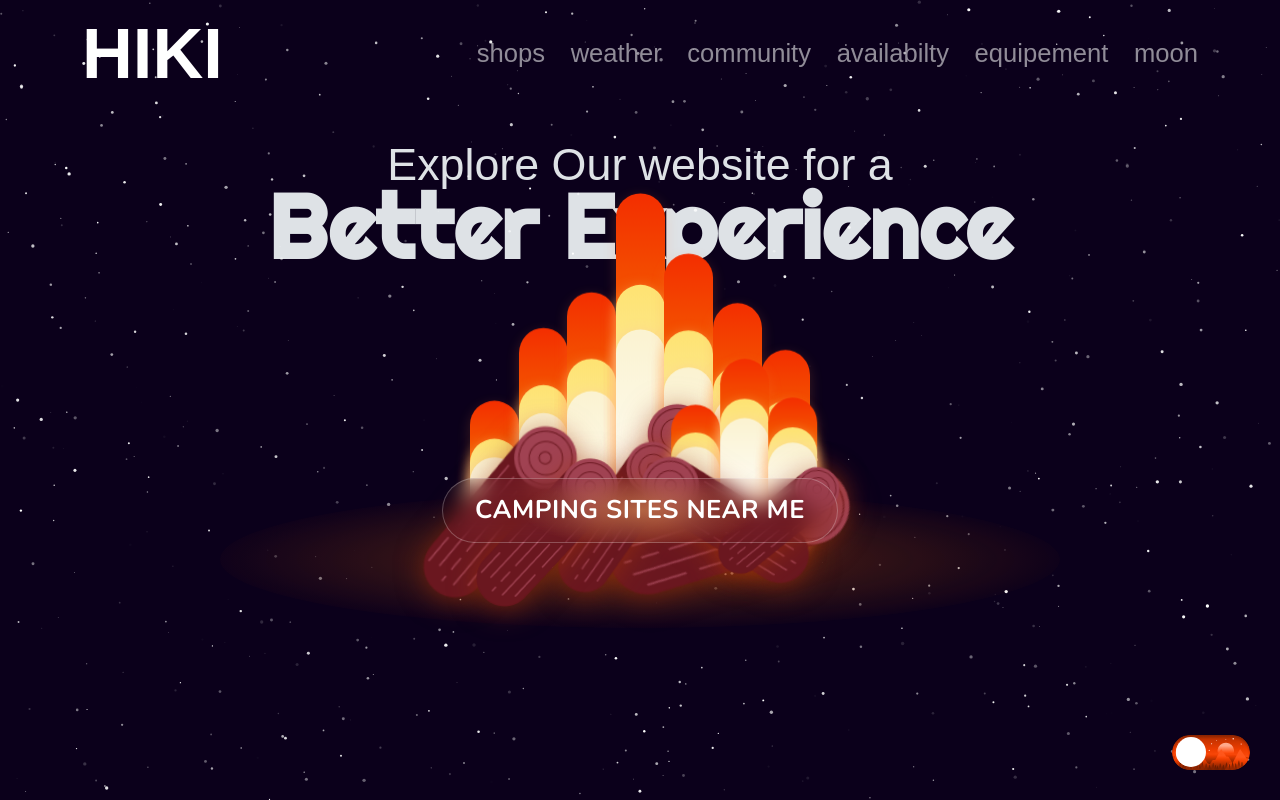
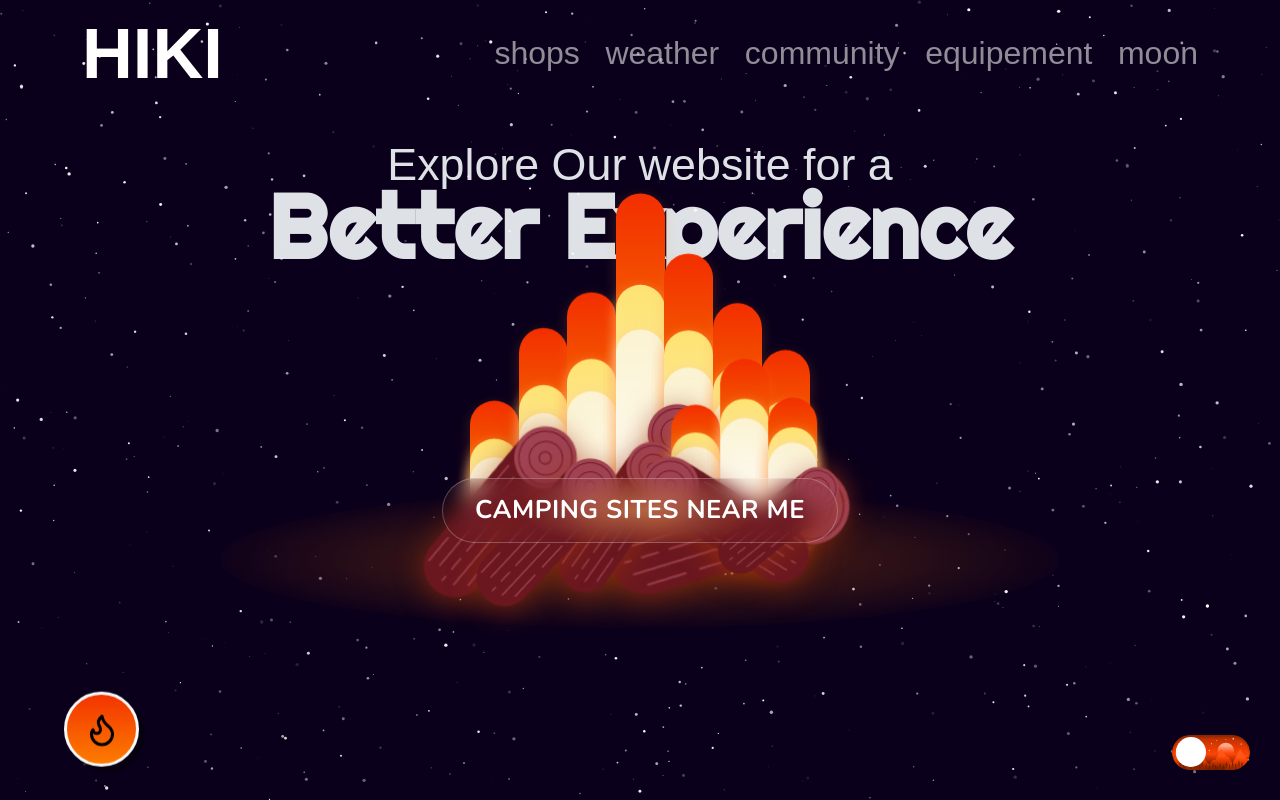
Before and after one commit to Adam-BH/projet-web-gl21-chabiba, a PHP site: page / in a window 1280 px wide. Run offline with PHP 8.4, Linux system fonts and the light colour scheme; some libraries are stand-ins or nearby versions.

Commit message:
feat: add sparky flame tips

```diff
--- a/css/style.css
+++ b/css/style.css
@@ -19,7 +19,7 @@ nav {
   margin-left: auto;
 }
 .nav-links a{
-  font:clamp(12px,2vw,36px) "Rethink Sans", sans-serif;
+  font:clamp(1px,2.5vw,40px) "Rethink Sans", sans-serif;
 }
 .navbar-brand{
     flex-shrink: 0;
@@ -297,3 +297,34 @@ nav {
 .hero-sub,.hero-title{
     animation: fadeIn 2s ease-in-out;
 }
+.sparky-mascot {
+  position: absolute;
+  align-items: center;
+  bottom: 30px;
+  left: 5vw;
+  width: 75px;
+  height: 75px;
+  background:  linear-gradient(to top,#FD7C00,#F33400); ;
+  border: var(--sticker-border);
+  border-radius: 50%;
+  display: flex;
+  align-items: center;
+  justify-content: center;
+  box-shadow: var(--sticker-shadow);
+  cursor: pointer;
+  z-index: 60;
+  animation: float 3s ease-in-out infinite;
+  overflow: hidden;
+
+}
+:root {
+  /* Colors */
+  --color-white: #F9F9F9;
+  --sticker-border: 3px solid var(--color-white);
+  --sticker-shadow: 6px 6px 0px rgba(0, 0, 0, 0.4);
+}
+
+@keyframes float {
+  0%, 100% { transform: translateY(0); }
+  50% { transform: translateY(-10px); }
+}
--- a/index.html
+++ b/index.html
@@ -5,31 +5,28 @@
     <meta name="viewport" content="width=device-width, initial-scale=1.0">
     <link rel="stylesheet" href="css/node_modules/bootstrap/dist/css/bootstrap.min.css">
     <link rel="stylesheet" href="css/style.css">
-    <title>HIKI</title>
+    <title>HIKI - Home</title>
 </head>
 <body>
     <canvas id="starCanvas" style="position:fixed;inset:0;z-index:0;pointer-events:none;"></canvas>
     <nav class="navbar navbar-dark">
         <div class="container">
-            <a href="#" class="navbar-brand">HIKI</a>
+            <a href="index.html" class="navbar-brand">HIKI</a>
             <ul class="navbar-nav nav-links">
                 <li class="nav-item">
-                    <a href="#shops" class="nav-link">shops</a>
+                    <a href="#pages/shops.html" class="nav-link">shops</a>
                 </li>
                 <li class="nav-item">
-                    <a href="#weather" class="nav-link">weather</a>
+                    <a href="#pages/weather.html" class="nav-link">weather</a>
                 </li>
                 <li class="nav-item">
-                    <a href="#community" class="nav-link">community</a>
+                    <a href="#pages/community.html" class="nav-link">community</a>
                 </li>
                 <li class="nav-item">
-                    <a href="#availability" class="nav-link">availabilty</a>
+                    <a href="#pages/equipement.html" class="nav-link">equipement</a>
                 </li>
                 <li class="nav-item">
-                    <a href="#equipement" class="nav-link">equipement</a>
-                </li>
-                <li class="nav-item">
-                    <a href="#moon" class="nav-link">moon</a>
+                    <a href="#pages/moon.html" class="nav-link">moon</a>
                 </li>
             </ul>
         </div>
@@ -118,6 +115,13 @@
 <div class="button">CAMPING SITES NEAR ME</div>
     </div>
    <footer>
+<button class="sparky-mascot">
+  <svg xmlns="http://www.w3.org/2000/svg" width="36" height="36 "
+       viewBox="0 0 24 24" fill="none" stroke="black"
+       stroke-width="2" stroke-linecap="round" stroke-linejoin="round">
+    <path d="M8.5 14.5A2.5 2.5 0 0 0 11 12c0-1.38-.5-2-1-3-1.072-2.143-.224-4.054 2-6 .5 2.5 2 4.9 4 6.5 2 1.6 3 3.5 3 5.5a7 7 0 1 1-14 0c0-1.153.433-2.294 1-3a2.5 2.5 0 0 0 2.5 2.5z"/>
+  </svg>
+</button>
         <div class="theme-toggle">
             <input type="checkbox" id="toggle" hidden>
             <label for="toggle" class="toggle-track">
--- a/js/main.js
+++ b/js/main.js
@@ -34,3 +34,28 @@ resize();
 initStars();
 drawStars();
 window.addEventListener('resize', () => { resize(); initStars(); });
+
+
+/* HIKI Website - Global Interactions */
+
+document.addEventListener("DOMContentLoaded", () => {
+    const sparkyMascot = document.querySelector('.sparky-mascot');
+
+    // Array of helpful hiking tips from Sparky(better be replaced later by tips that comes from a database that can be fetched using PHP to flex a bit xd)
+    const sparkyTips = [
+        "Sparky says: Keep your camping area clean!",
+        "Sparky says: Always pack an extra pair of socks!",
+        "Sparky says: Stargazing is best at 2 AM!",
+        "Sparky says: Stay hydrated on the trails!",
+        "Sparky says: Don't feed the wild animals!"
+    ];
+
+    if (sparkyMascot) {
+        sparkyMascot.addEventListener('click', () => {
+          // Pick a random tip
+          const randomTip = sparkyTips[Math.floor(Math.random() * sparkyTips.length)];
+          alert(randomTip);
+
+        });
+    }
+});
```
Also changed, not shown: assets/Images/StarField.png (deleted).
